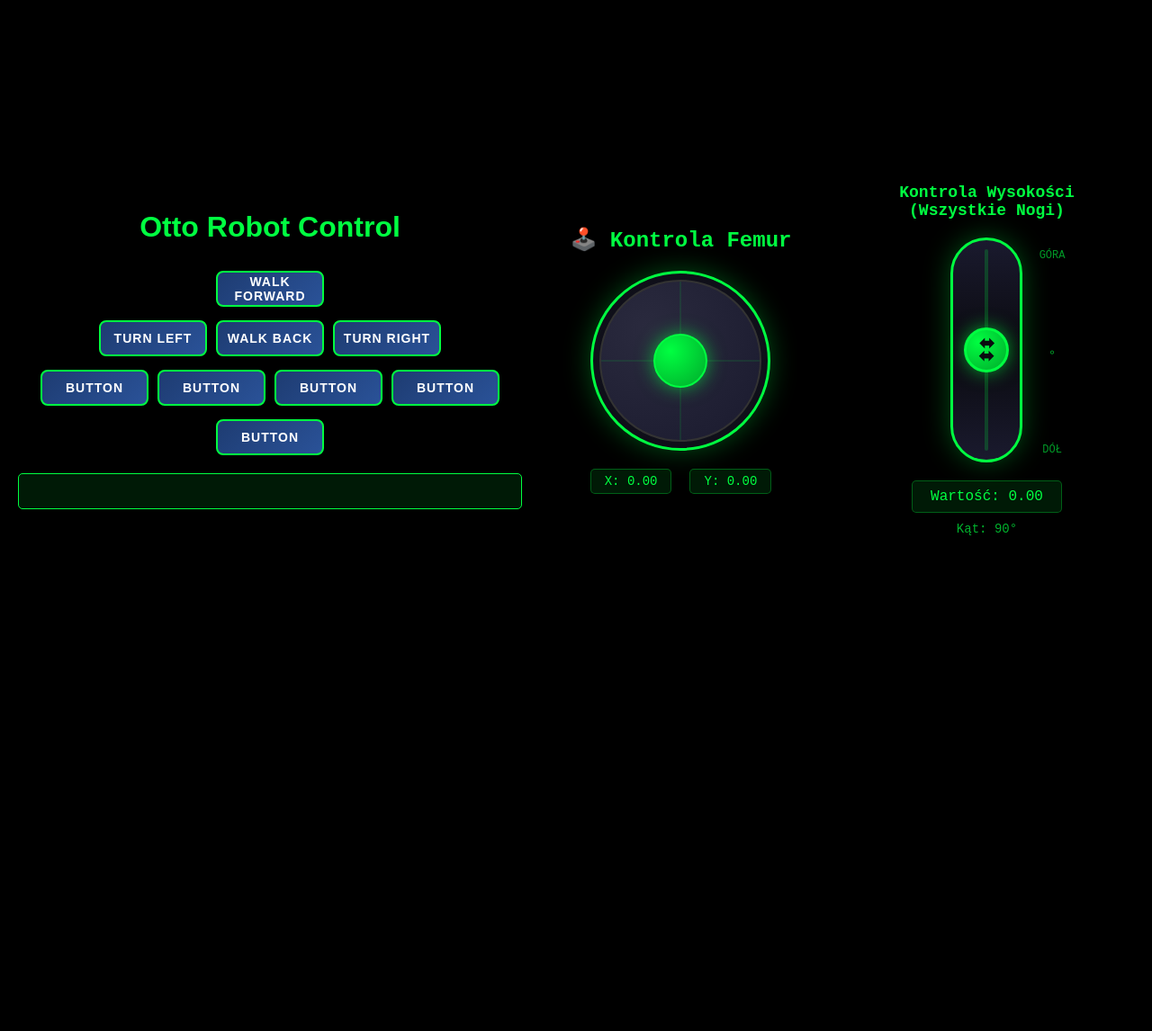
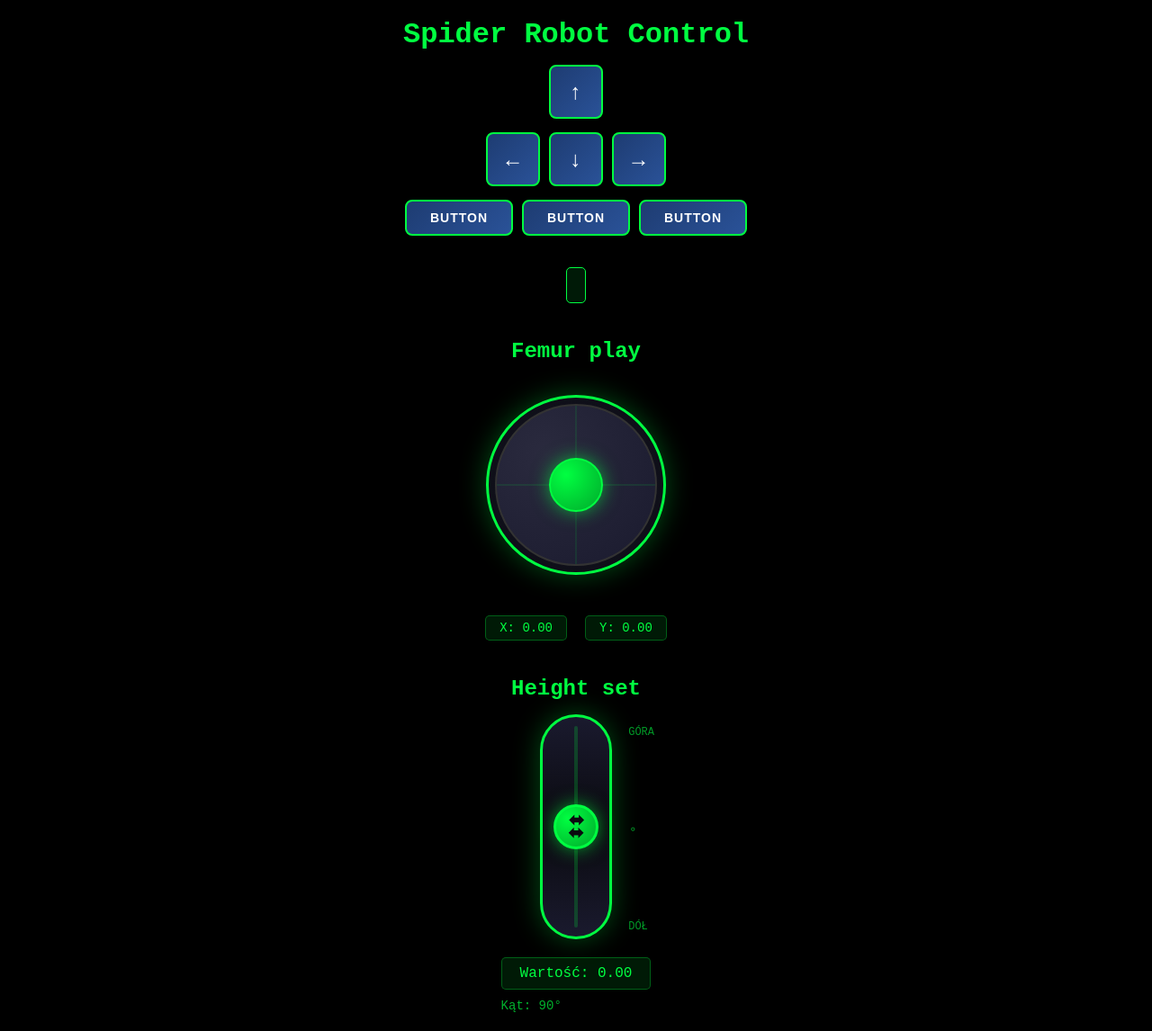
Before and after one commit to boryspimpek/Spider, a Flask app: page / in a window 1280 px wide. Shown: the whole page at 90% size. Before the commit the page ends 595 px from the top, so only its background shows below. Run offline with Flask 3, Linux system fonts and the light colour scheme.

Commit message:
looking good

```diff
--- a/main.py
+++ b/main.py
@@ -9,10 +9,10 @@ ESP_PORT = 8888
 
 # Pozycje początkowe serw
 initial_positions = {
-    1: 85, 2: 60,
+    1: 115, 2: 60,
     3: 65, 4: 120,
-    11: 75, 12: 120,
-    13: 135, 14: 60
+    11: 65, 12: 120,
+    13: 115, 14: 60
 
 }
 
@@ -66,7 +66,7 @@ def set_servo(servos):
     finally:
         sock.close()
 
-def move_servo(end_pos, steps=4, delay=0.01, stop_event=None):
+def move_servo(end_pos, steps=2, delay=0.01, stop_event=None):
     global current_positions
 
     channels = end_pos.keys()
--- a/templates/index.html
+++ b/templates/index.html
@@ -4,26 +4,69 @@
 <head>
     <meta charset="UTF-8">
     <meta name="viewport" content="width=device-width, initial-scale=1.0">
-    <title>Otto Robot Controller</title>
+    <title>Spider Robot Controller</title>
     <link rel="stylesheet" href="{{ url_for('static', filename='style.css') }}">
+    <style>
+        /* Dodatkowe style dla układu pionowego */
+        .vertical-layout {
+            display: flex;
+            flex-direction: column;
+            align-items: center;
+            gap: 40px;
+            padding: 20px;
+            max-width: 800px;
+            margin: 0 auto;
+        }
+
+        .section {
+            width: 100%;
+            display: flex;
+            flex-direction: column;
+            align-items: center;
+        }
+
+        .section-title {
+            color: #00ff41;
+            font-family: 'Courier New', monospace;
+            margin-bottom: 15px;
+            text-align: center;
+        }
+
+        /* Style dla ikon strzałek */
+        .arrow-btn {
+            font-size: 24px;
+            display: flex;
+            align-items: center;
+            justify-content: center;
+            width: 60px;
+            height: 60px;
+        }
+
+        .arrow-up::before { content: "↑"; }
+        .arrow-down::before { content: "↓"; }
+        .arrow-left::before { content: "←"; }
+        .arrow-right::before { content: "→"; }
+    </style>
 </head>
 
 <body>
-    <div class="container">
-        <h1>Otto Robot Control</h1>
+    <div class="vertical-layout">
+        <!-- Sekcja 1: Buttony -->
+        <div class="section">
+            <h1 class="section-title">Spider Robot Control</h1>
 
             <!-- Row 1 -->
             <div class="button-row">
                 <button class="robot-btn empty-slot"></button> <!-- empty slot -->
-            <button class="robot-btn" id="walk forward">Walk Forward</button>
+                <button class="robot-btn arrow-btn arrow-up" id="walk forward" title="Walk Forward"></button>
                 <button class="robot-btn empty-slot"></button> <!-- empty slot -->
             </div>
 
             <!-- Row 2 -->
             <div class="button-row">
-            <button class="robot-btn" id="turn left">Turn Left</button>
-            <button class="robot-btn" id="walk back">Walk Back</button>
-            <button class="robot-btn" id="turn right">Turn Right</button>
+                <button class="robot-btn arrow-btn arrow-left" id="turn left" title="Turn Left"></button>
+                <button class="robot-btn arrow-btn arrow-down" id="walk back" title="Walk Back"></button>
+                <button class="robot-btn arrow-btn arrow-right" id="turn right" title="Turn Right"></button>
             </div>
 
             <!-- Row 3 -->
@@ -31,23 +74,15 @@
                 <button class="robot-btn" onclick="sendCommand('func5')">button</button>
                 <button class="robot-btn" onclick="sendCommand('func6')">button</button>
                 <button class="robot-btn" onclick="sendCommand('func7')">button</button>
-            <button class="robot-btn" onclick="sendCommand('func8')">button</button>
-        </div>
-
-        <!-- Row 4 -->
-        <div class="button-row">
-            <button class="robot-btn empty-slot"></button> <!-- empty slot -->
-            <button class="robot-btn" onclick="sendCommand('func9')">button</button>
-            <button class="robot-btn empty-slot"></button> <!-- empty slot -->
             </div>
 
             <!-- Status feedback -->
             <div id="status" class="status-message"></div>
         </div>
-    <div class="joystick-container">
-        <h2 style="color: #00ff41; font-family: 'Courier New', monospace;">
-            🕹️ Kontrola Femur
-        </h2>
+
+        <!-- Sekcja 2: Joystick -->
+        <div class="section">
+            <h2 class="section-title">Femur play</h2>
 
             <div class="joystick-wrapper" id="joystickWrapper">
                 <div class="joystick-base">
@@ -63,8 +98,10 @@
                 </div>
             </div>
         </div>
-    <div class="slider-container">
-    <h2 class="slider-title">Kontrola Wysokości (Wszystkie Nogi)</h2>
+
+        <!-- Sekcja 3: Slider -->
+        <div class="section">
+            <h2 class="section-title">Height set</h2>
 
             <div class="slider-wrapper" id="sliderWrapper">
                 <div class="slider-track"></div>
@@ -86,6 +123,7 @@
                 </div>
             </div>
         </div>
+    </div>
 
     <script src="{{ url_for('static', filename='script.js') }}"></script>
 </body>
```
Lines whose indentation alone changed are shown as unchanged.
